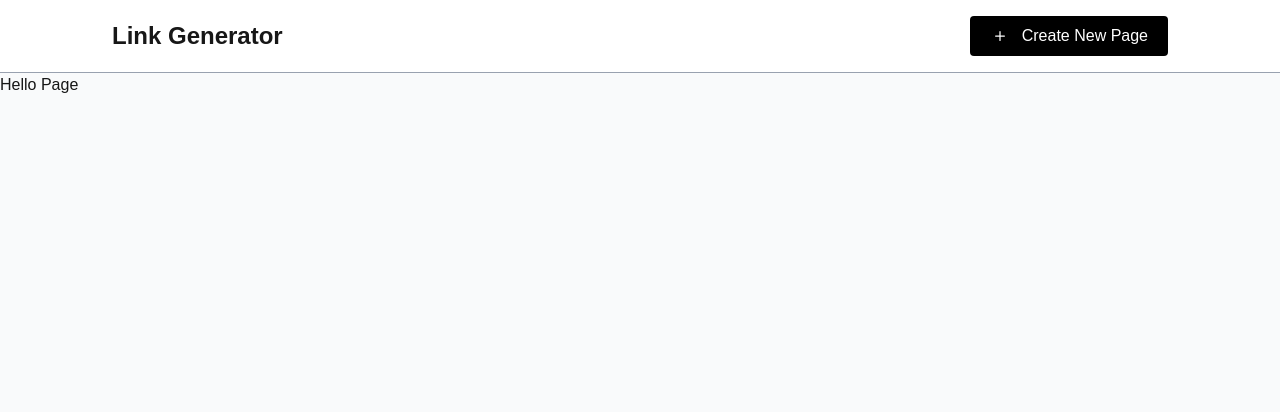
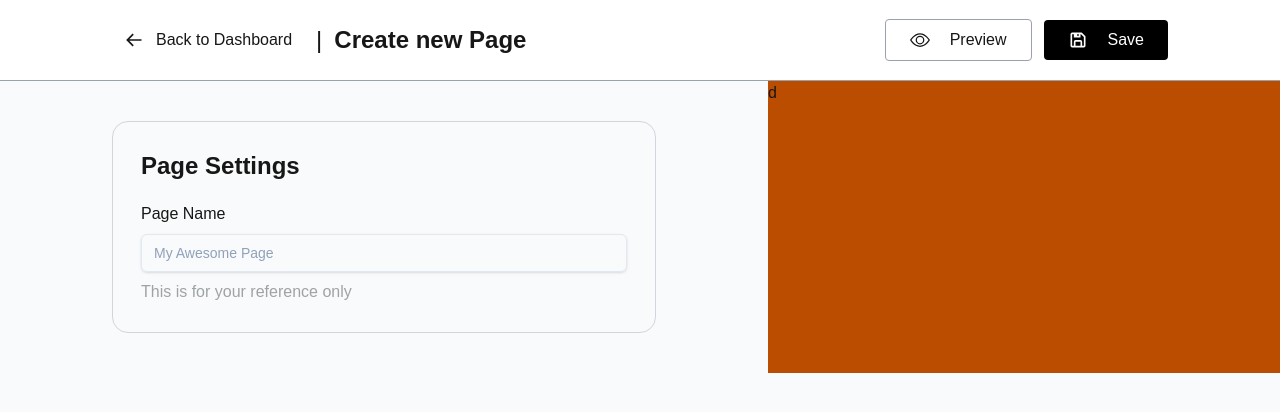
Before and after one commit to jacques234/linktree-clone, a Next.js app: page /create in a window 1280 px wide. Shown: the top 412 px of the page. Built offline with nearby package versions, Linux system fonts and the light colour scheme.

Commit message:
feat: implementacion se empezo la vista de la pagina de creacion de las pages

```diff
--- a/src/app/(admin)/create/page.tsx
+++ b/src/app/(admin)/create/page.tsx
@@ -1,8 +1,14 @@
+import { NamePage } from "@/components";
 
 export default function CreatePage() {
   return (
-    <div>
-      <h1>Hello Page</h1>
+    <div className="flex w-full">
+      <div className="basis-3/5 px-28 py-10">
+        <NamePage />
+      </div>
+      <div className="basis-2/5 bg-amber-700">
+        d
+      </div>
     </div>
   );
 }
--- /dev/null
+++ b/src/components/home/CreatePageActions.tsx
@@ -0,0 +1,29 @@
+import Link from 'next/link'
+import React from 'react'
+import { BiArrowBack, BiSave } from 'react-icons/bi'
+import { BsEye } from 'react-icons/bs'
+
+export const CreatePageActions = () => {
+    return (
+        <>
+            <div className='flex items-center gap-3'>
+                <Link href={'/'} className='flex items-center gap-3 hover:bg-[#f4f4f5] p-3 rounded'>
+                    <BiArrowBack size={20} />
+                    Back to Dashboard
+                </Link>
+                <span className='text-2xl'>|</span>
+                <h1 className='font-bold text-2xl'>Create new Page</h1>
+            </div>
+            <div className='flex items-center gap-3 ml-auto'>
+                <Link href={''} className='flex items-center gap-5 px-6 py-2 border-[1px] border-gray-400 rounded'>
+                    <BsEye size={20} />
+                    Preview
+                </Link>
+                <Link href={''} className='flex items-center gap-5 px-6 py-2 bg-black text-white rounded'>
+                    <BiSave size={20} />
+                    Save
+                </Link>
+            </div>
+        </>
+    )
+}
--- /dev/null
+++ b/src/components/home/DefaultActions.tsx
@@ -0,0 +1,15 @@
+import Link from 'next/link'
+import React from 'react'
+import { BsPlus } from 'react-icons/bs'
+
+export const DefaultActions = () => {
+    return (
+        <>
+            <Link href={'/'} className="font-bold text-2xl">Link Generator</Link>
+            <Link href={'/create'} className="flex items-center gap-3 bg-black text-white py-2 px-5 rounded cursor-pointer hover:bg-gray-700 transition-colors duration-200">
+                <BsPlus size={20} />
+                Create New Page
+            </Link>
+        </>
+    )
+}
--- /dev/null
+++ b/src/components/home/NamePage.tsx
@@ -0,0 +1,15 @@
+import React from 'react'
+
+export const NamePage = () => {
+    return (
+        <div className='border-[1px] border-gray-300 rounded-2xl p-7'>
+            <h1 className='font-bold text-2xl mb-5'>Page Settings</h1>
+
+            <label htmlFor="pageName" className=''>Page Name</label>
+            <div className="w-full max-w-sm min-w-full my-2">
+                <input  id="pageName" type='text' className="w-full bg-transparent placeholder:text-slate-400 text-slate-700 text-sm border border-slate-200 rounded-md px-3 py-2 transition duration-300 ease focus:outline-none focus:border-slate-400 hover:border-slate-300 shadow-sm focus:shadow " placeholder="My Awesome Page" />
+            </div>
+            <p className='text-[#9fa3a5]'>This is for your reference only</p>
+        </div>
+    )
+}
--- a/src/components/index.ts
+++ b/src/components/index.ts
@@ -1,2 +1,5 @@
 export {TopBar} from './ui/TopBar'
+export {DefaultActions} from './home/DefaultActions'
+export {CreatePageActions} from './home/CreatePageActions'
+export {NamePage} from './home/NamePage'
 export {Title} from './home/Title'
--- a/src/components/ui/TopBar.tsx
+++ b/src/components/ui/TopBar.tsx
@@ -1,17 +1,20 @@
-import Link from "next/link";
+'use client';
 import { usePathname } from "next/navigation";
 import React from "react";
-import { BsPlus } from "react-icons/bs";
+import { CreatePageActions } from "../home/CreatePageActions";
+import { DefaultActions } from "../home/DefaultActions";
 
 export const TopBar = () => {
-  const pathName= usePathname();
+  const pathName = usePathname();
+  let RigthContent : React.ReactNode = null;
+  if(pathName === "/create") {
+      RigthContent = <CreatePageActions />;
+  }else{
+    RigthContent = <DefaultActions />;
+  }
   return (
     <div className="flex flex-col sm:flex-row justify-between items-center py-4 px-28 border-b-[1px] border-gray-400 bg-white">
-      <Link href={'/'} className="font-bold text-2xl">Link Generator</Link>
-      <Link href={'/create'} className="flex items-center gap-3 bg-black text-white py-2 px-5 rounded cursor-pointer hover:bg-gray-700 transition-colors duration-200">
-        <BsPlus size={20} />
-        Create New Page
-      </Link>
+        {RigthContent}
     </div>
   );
 };
```
Also changed, not shown: 1 other file (tests, documents, lock files or other folders).
